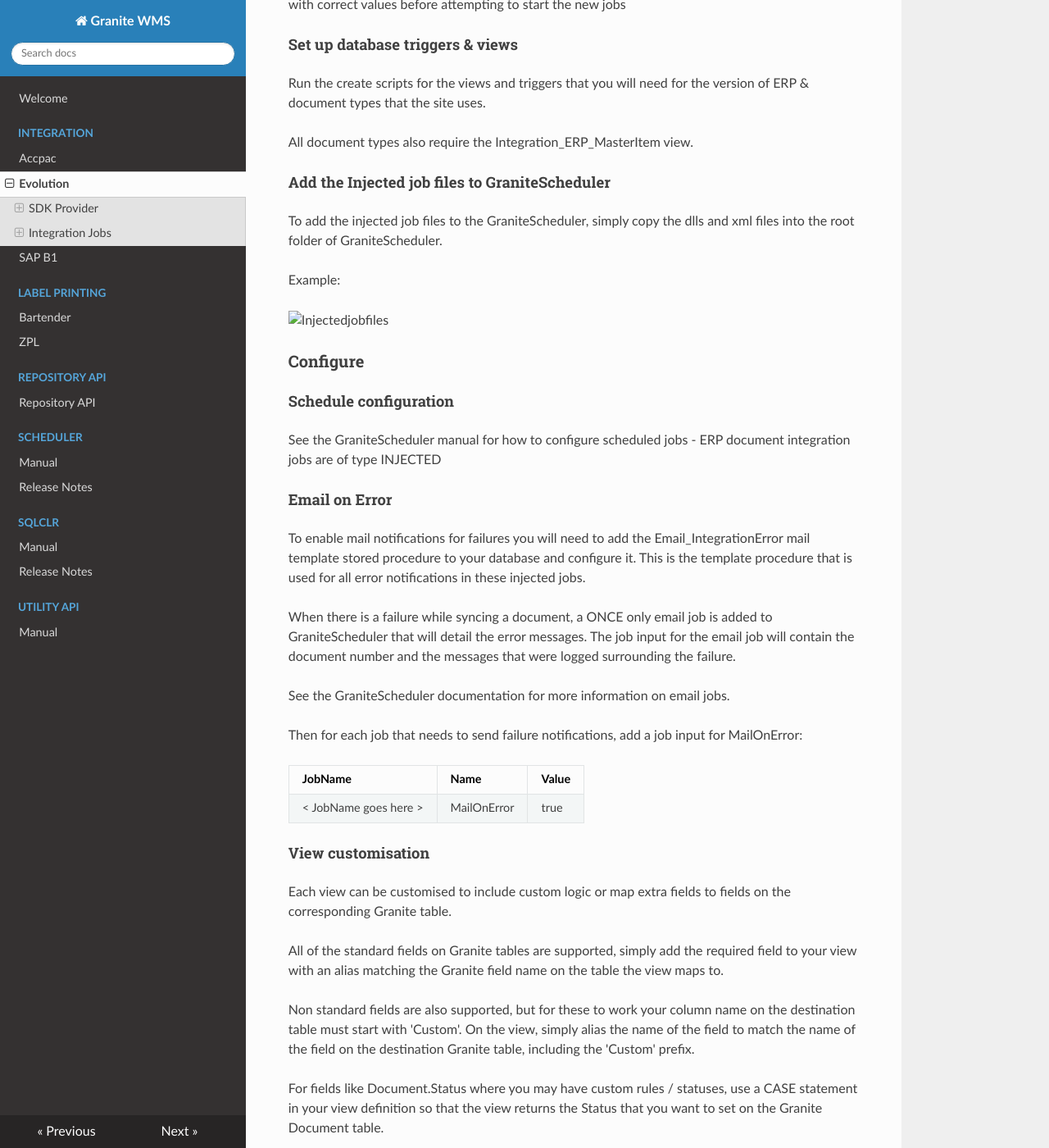
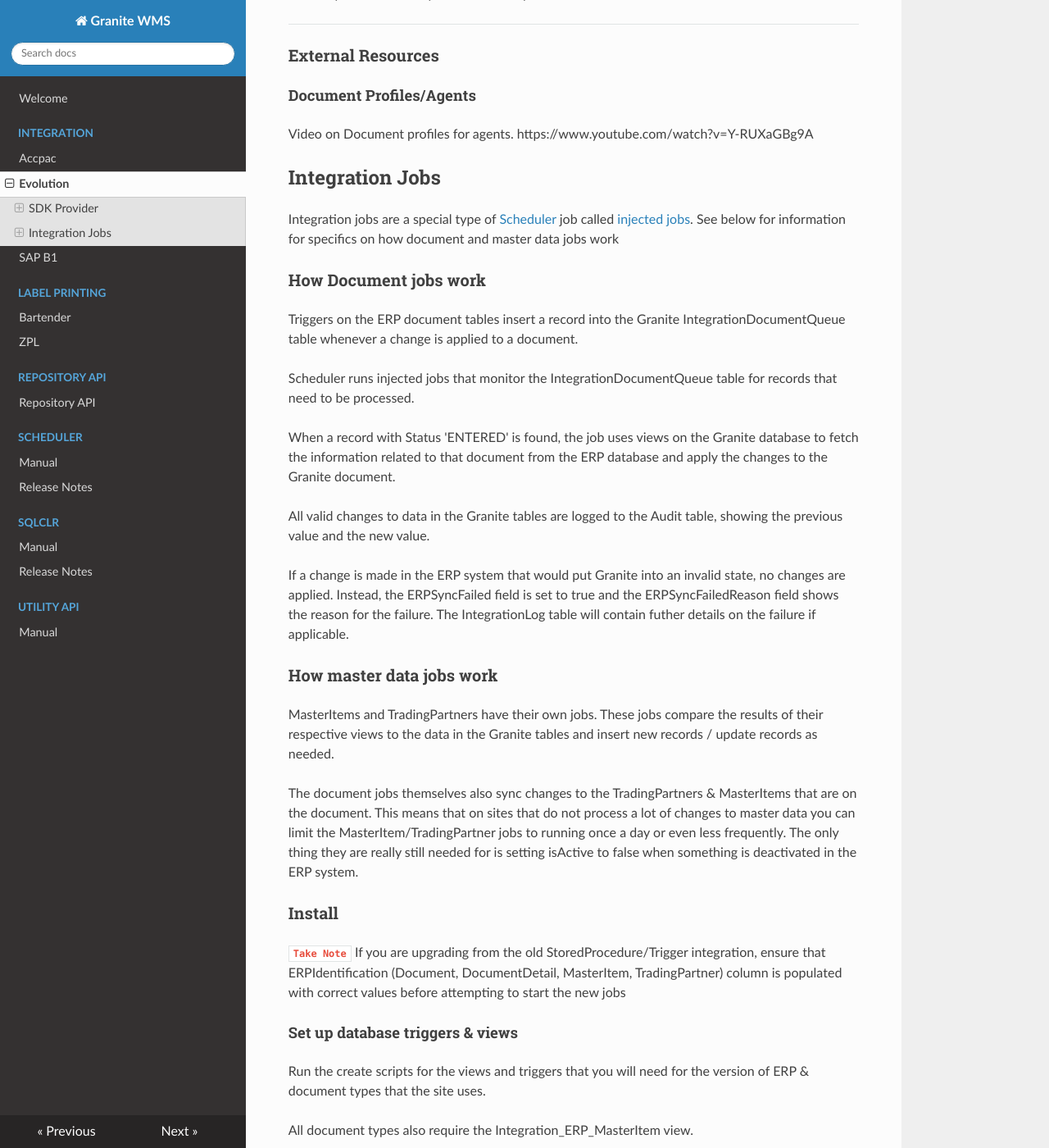
Before and after one commit to GraniteWMS/GraniteDocs, an MkDocs documentation site: the page built from docs/integration/integration-evo.md, in a window 1280 px wide and 1400 px high, scrolled down 19013 px. Shown: the whole window at 82% size. Built offline with MkDocs 1.6.1, drawn with Linux system fonts in a browser that asks for light colours; nearby versions of some CDN libraries; some of the changed text lies outside the part shown.

Commit message:
Update integration-evo.md

```diff
--- a/docs/integration/integration-evo.md
+++ b/docs/integration/integration-evo.md
@@ -1,8 +1,21 @@
 # Evolution
+
+This document contains all of the information needed to set up and configure integration with Evolution.
+There are two parts to the complete integration solution:
+
+The [SDK Provider](#sdk-provider) is used by the Integration Service to map transactions performed in Granite to the relevant format for Evolution.
+
+The [integration jobs](#integration-jobs) are used by the [Scheduler](../scheduler/manual.md) to pull Evolution's documents, item codes, and trading partners into Granite.
+
 ## SDK Provider
+
+The Evolution SDK provider is responsible for mapping Granite transactions to the relevant format for posting to Evolution. It makes use of the Evolution SDK in order to post.
+
 ### Setup
 
 1. Check the version of the Evolution SDK that is currently installed on the server. The SDK is usually found at `C:\Program Files (x86)\Sage Evolution`. Take note of the first two numbers of `Pastel.Evolution.dll` file version.
+
+    **`Take Note`** If the SDK is not yet installed, please engage with the client's Evolution consultant - the SDK is required for Granite integration.
 
 2. In the `Providers\Evo` folder, find the `EvoX.Y` folder matching the installed SDK version. `X.Y` must match the first two numbers of the installed SDK version. For example, if the installed SDK version is 7.20.0.14, you will take the files from the Evo7.20 folder
 
@@ -661,6 +674,27 @@
 
 ## Integration Jobs
 
+Integration jobs are a special type of [Scheduler](../scheduler/manual.md) job called [injected jobs](../scheduler/manual.md#injected-jobs-integration-jobs).
+See below for information for specifics on how document and master data jobs work
+
+### How Document jobs work
+Triggers on the ERP document tables insert a record into the Granite IntegrationDocumentQueue table whenever a change is applied to a document.
+
+Scheduler runs injected jobs that monitor the IntegrationDocumentQueue table for records that need to be processed.
+
+When a record with Status 'ENTERED' is found, the job uses views on the Granite database to fetch the
+information related to that document from the ERP database and apply the changes to the Granite document.
+
+All valid changes to data in the Granite tables are logged to the Audit table, showing the previous value and the new value.
+
+If a change is made in the ERP system that would put Granite into an invalid state, no changes are applied. Instead, the ERPSyncFailed field is set to true and the ERPSyncFailedReason field shows the reason for the failure. The IntegrationLog table will contain futher details on the failure if applicable.
+
+### How master data jobs work
+MasterItems and TradingPartners have their own jobs. These jobs compare the results of their respective views to the data in the Granite tables and insert new records / update records as needed.
+
+The document jobs themselves also sync changes to the TradingPartners & MasterItems that are on the document. This means that on sites that do not process a lot of changes to master data you can limit the MasterItem/TradingPartner jobs to running once a day or even less frequently.
+The only thing they are really still needed for is setting isActive to false when something is deactivated in the ERP system.
+
 ### Install
 
 **`Take Note`** If you are upgrading from the old StoredProcedure/Trigger integration, ensure that ERPIdentification (Document, DocumentDetail, MasterItem, TradingPartner) column is populated with correct values before attempting to start the new jobs
```
Also changed, not shown: other parts of docs/integration/integration-evo.md (+0 -20 lines).
